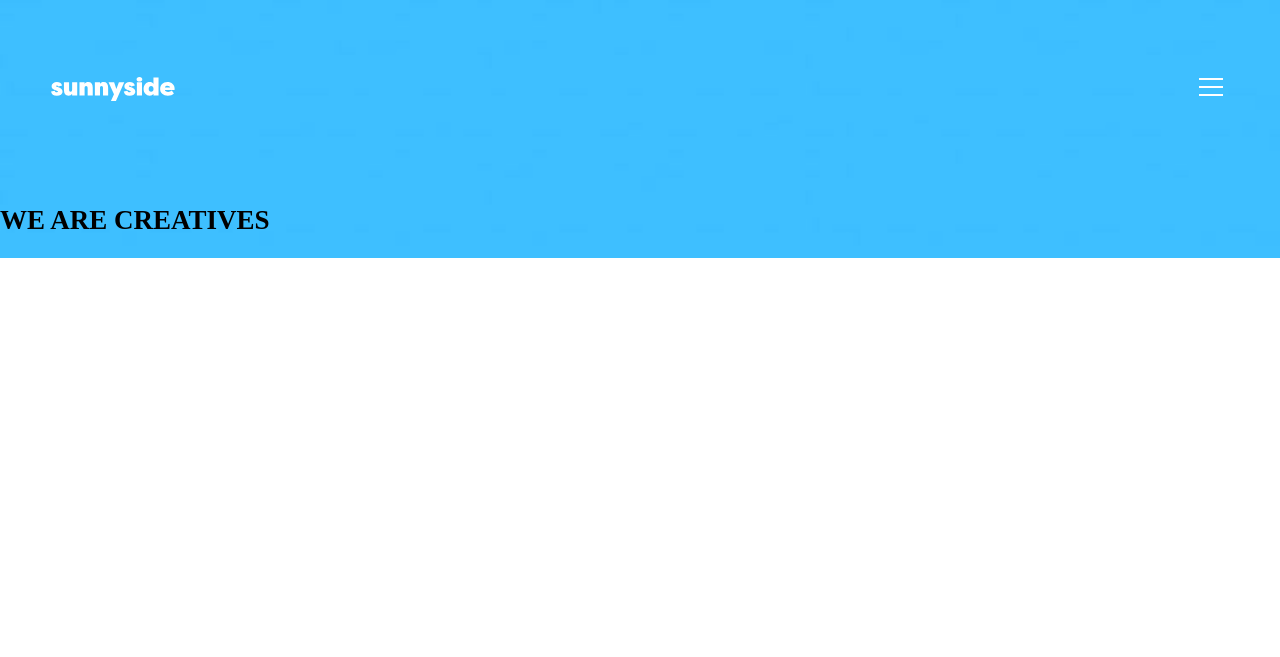
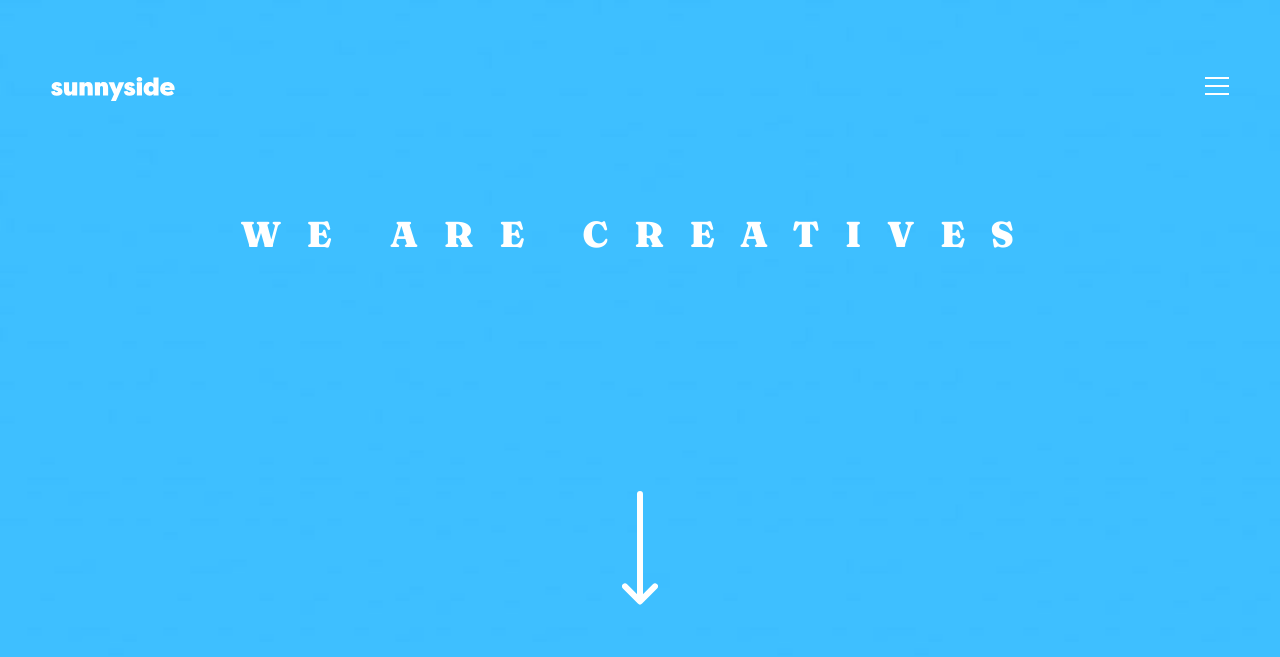
Before and after one commit to JoeMarv/sunnyside, a plain HTML site: page index.html in a window 1280 px wide. Shown: the top 657 px of the page. Drawn offline with Linux system fonts and the light colour scheme.

Commit message:
header done

```diff
--- a/index.html
+++ b/index.html
@@ -32,6 +32,7 @@
 
     <div class="main-header">
       <h2>WE ARE CREATIVES</h2>
+      <img src="images/icon-arrow-down.svg">
     </div>
   </header>
   <!--
--- a/styles.css
+++ b/styles.css
@@ -35,10 +35,10 @@ body {
 .header {
     display: flex;
     flex-direction: column;
-    justify-content: center;
     background-image: url(images/mobile/image-header.jpg);
     background-repeat: no-repeat;
-    background-size: cover;
+    background-size: contain;
+    height: 144vw;
 }
 
 .buttons-section {
@@ -52,6 +52,7 @@ body {
     background-color: inherit;
     border: none;
     cursor: pointer;
+    padding: 0vw;
 }
 
 .menu {
@@ -113,3 +114,22 @@ body {
     background-color: var(--clr-grayish-blue);
     color: var(--clr-white);
 }
+
+.main-header {
+    display: flex;
+    flex-direction: column;
+}
+
+.main-header h2 {
+    font-family: var(--ff-fraunces);
+    font-weight: 900;
+    color: var(--clr-white);
+    text-align: center;
+    letter-spacing: 2vw;
+    font-size: 2em;
+}
+
+.main-header img {
+    align-self: center;
+    margin-top: 16vw;
+}
```
